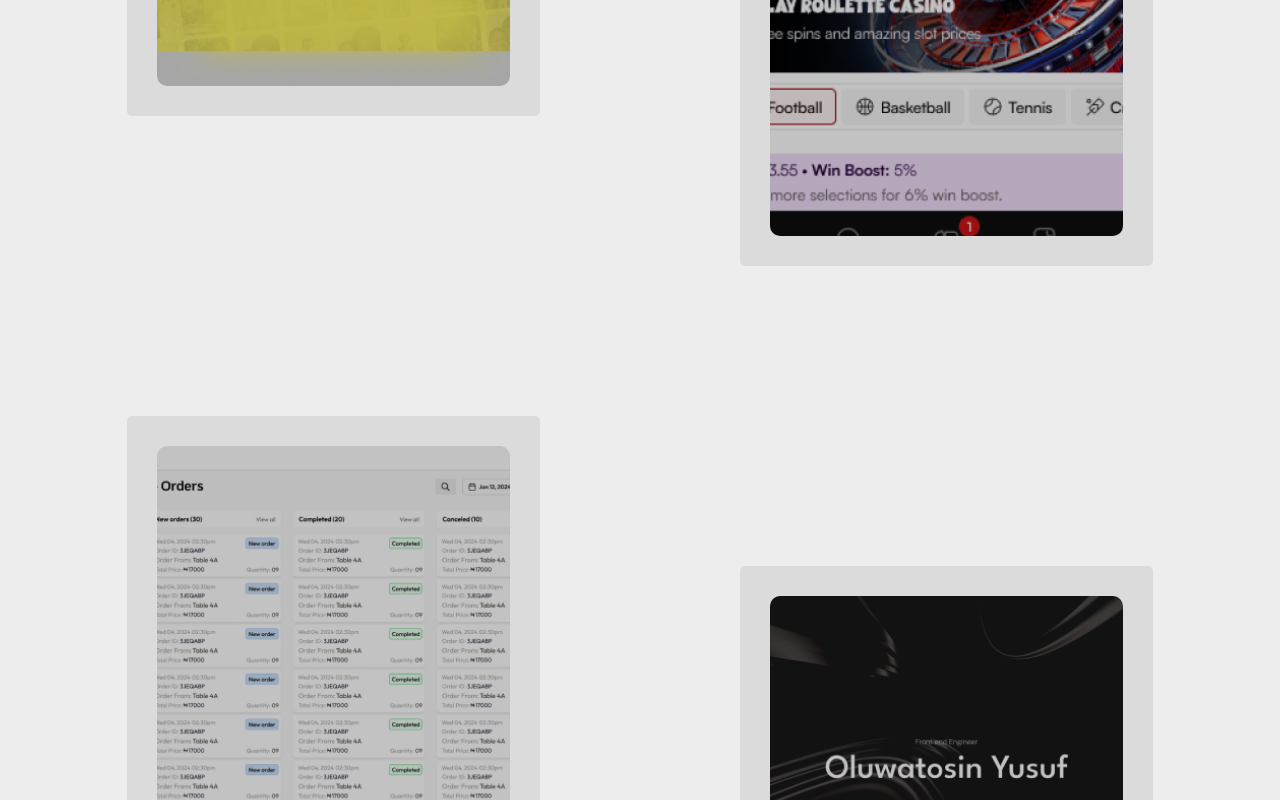
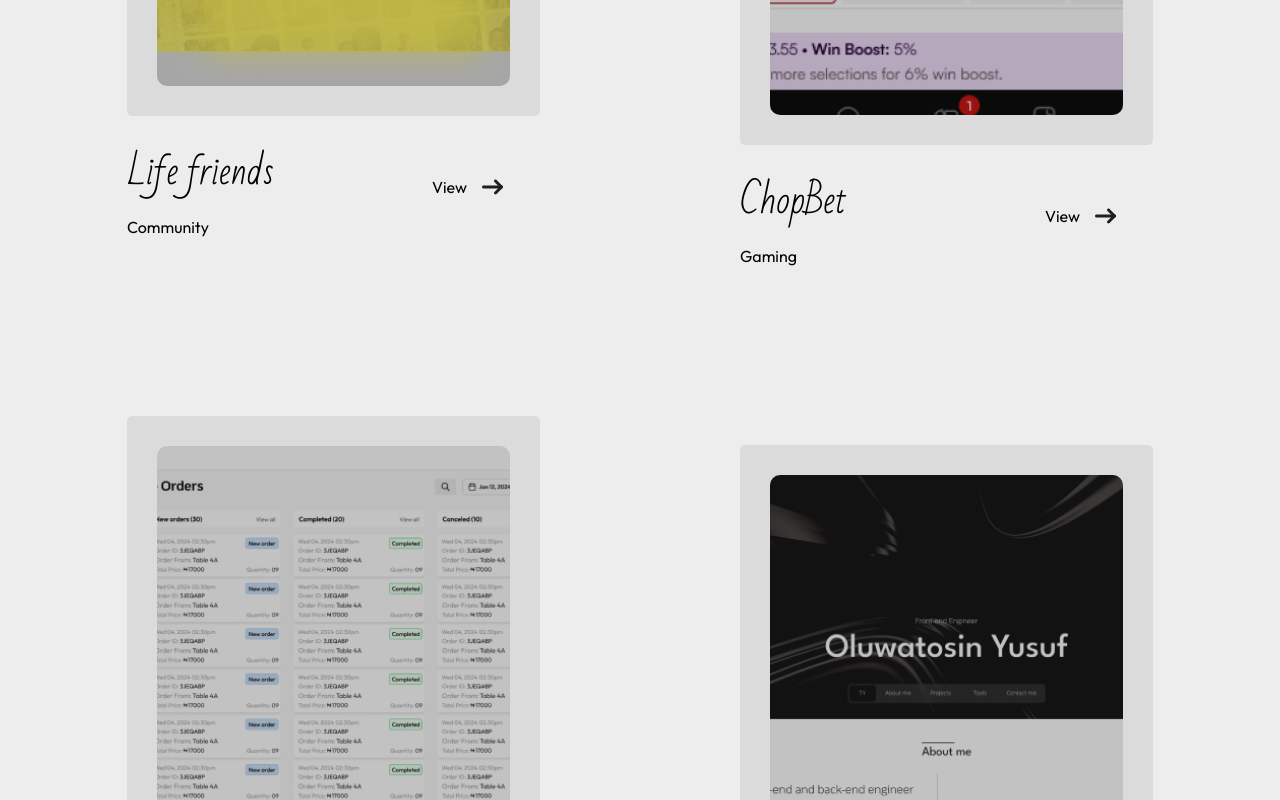
Before and after one commit to harzyz/Tee-s-Portfolio, a Next.js app: page / in a window 1280 px wide. Shown: the part 1460-2260 px from the top of the page. Built offline with nearby package versions, Linux system fonts and the light colour scheme.

Commit message:
fix: fix project name and description

```diff
--- a/src/features/landingpage/hero/index.jsx
+++ b/src/features/landingpage/hero/index.jsx
@@ -10,6 +10,7 @@
   return (
     <div className={styles.wrapper}>
       {/* <Image className={styles.noise} src={Noise} alt="noise" /> */}
+      {/* <div className={styles.bouncingBall}></div> */}
       <Image className={styles.noise} src={Noise} alt="noise" />
       <div className={styles.container}>
         <div className={styles.inner_wrapper}>
--- a/src/features/landingpage/hero/styles.module.scss
+++ b/src/features/landingpage/hero/styles.module.scss
@@ -1,5 +1,8 @@
 .wrapper {
   height: calc(100vh - 124px);
+  // height: 100vh;
+  // position: relative;
+  overflow: hidden;
 
   .container {
     width: 100%;
@@ -53,6 +56,46 @@
   color: #696969;
 }
 
+
+.bouncingBall {
+  position: absolute;
+  width: 200px;
+  height: 200px;
+  background-color: #ff6347;
+  border-radius: 50%;
+  animation: bounce 10s cubic-bezier(0.25, 0.1, 0.25, 1) infinite;
+}
+
+@keyframes bounce {
+  0% {
+    transform: translate(0, 70vh);
+  }
+  7% {
+    transform: translate(10vw, 65vh);
+  }
+  15% {
+    transform: translate(20vw, 60vh);
+  }
+  25% {
+    transform: translate(30vw, 50vh);
+  }
+  50% {
+    transform: translate(50vw, 0vh);
+  }
+  75% {
+    transform: translate(70vw, 50vh);
+  }
+  100% {
+    transform: translate(90vw, 80vh);
+  }
+  // 100% {
+  //   transform: translate(-50vw, 50vh);
+  // }
+  // 100% {
+  //   transform: translate(0, 0);
+  // }
+}
+
 @media screen and (max-width: 750px) {
   .wrapper{
     height: calc(100vh - 76px);
--- a/src/features/landingpage/projects/index.jsx
+++ b/src/features/landingpage/projects/index.jsx
@@ -83,6 +83,17 @@
                 <Image src={project.imgUrl} alt={project.label} />
               )}
             </div>
+            <div className={styles.detail_box}>
+              <div className={styles.detail_wrap}>
+                <h3>{project.label}</h3>
+                <p>{project.description}</p>
+              </div>
+              <Link target="_blank" className={styles.link} href={project.link}>
+                <div className={styles.view_more}>
+                  View <Image src={Arrow} alt="Arrow" />
+                </div>
+              </Link>
+            </div>
           </div>
           <div data-aos="zoom-in" className={styles.magic_box}>
             <div
@@ -102,6 +113,17 @@
                 <Image src={project.imgUrl1} alt={project.label} />
               )}
             </div>
+            <div className={styles.detail_box}>
+              <div className={styles.detail_wrap}>
+                <h3>{project.label1}</h3>
+                <p>{project.description1}</p>
+              </div>
+              <Link target="_blank" className={styles.link} href={project.link}>
+                <div className={styles.view_more}>
+                  View <Image src={Arrow} alt="Arrow" />
+                </div>
+              </Link>
+            </div>
           </div>
         </div>
       ))}
```
